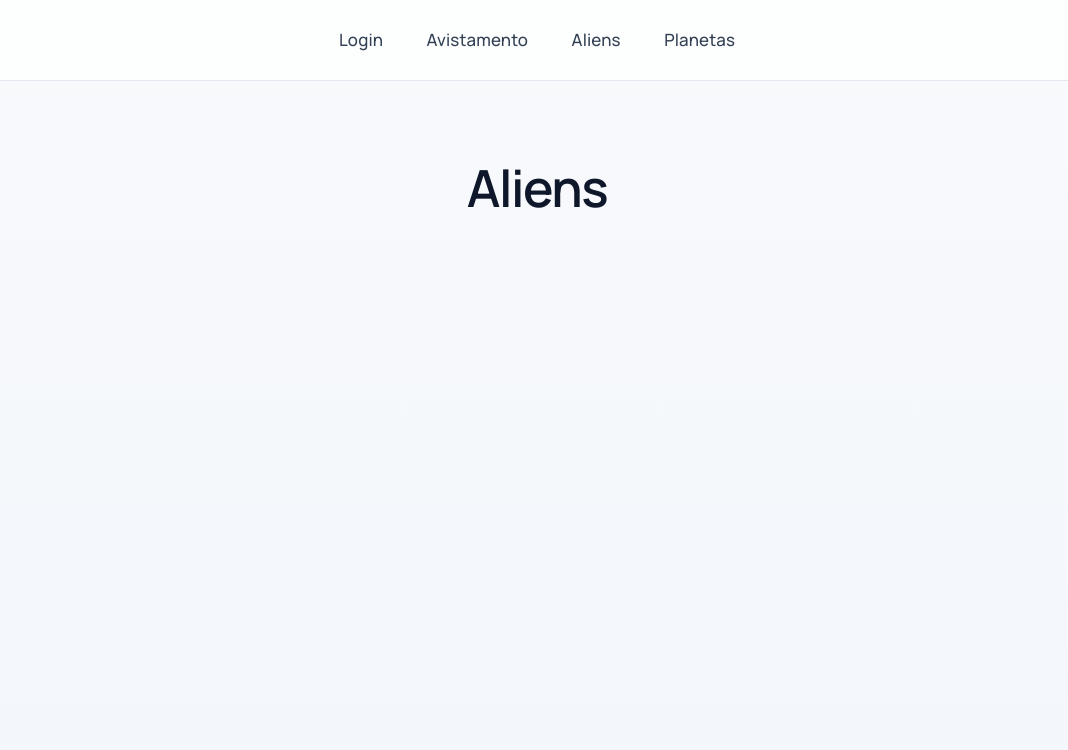
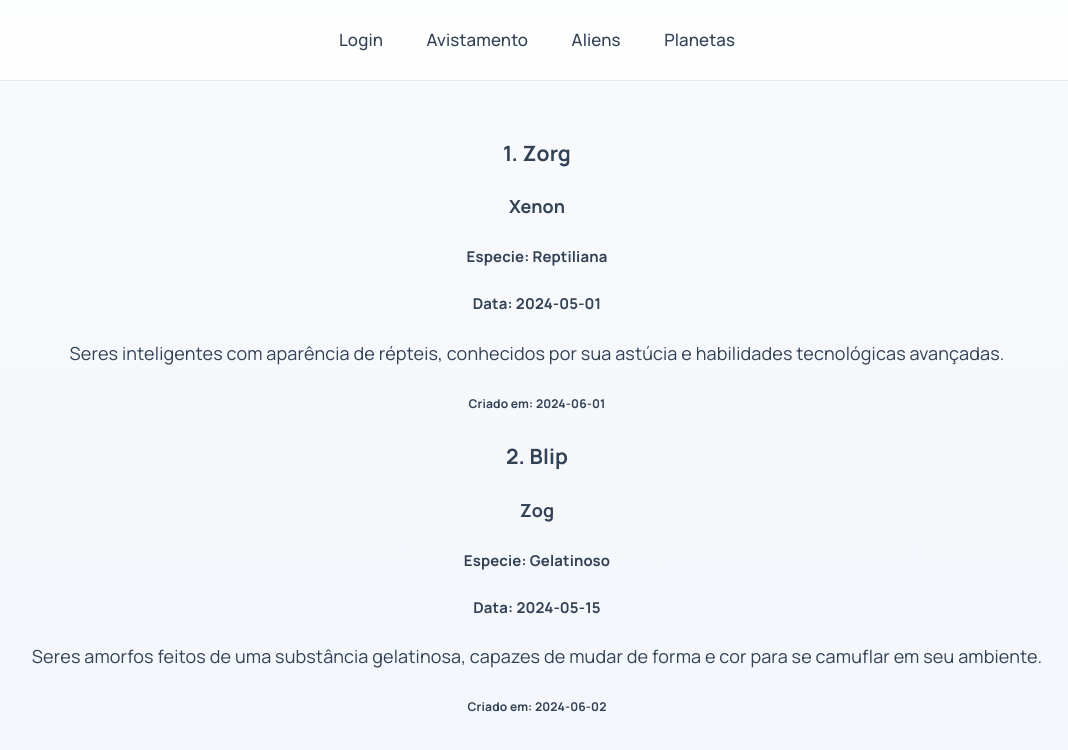
Before and after one commit to llcardos/Trabalho-Grupo4-React, a React (Vite) app in the folder trabalho-grupo4/: page /aliens in a window 1280 px wide. Shown: the top 750 px of the page, without its empty margins (103-1171 px from the left). Built offline with nearby package versions, Linux system fonts and the light colour scheme.

Commit message:
Correção nos cards

```diff
--- a/trabalho-grupo4/src/App.jsx
+++ b/trabalho-grupo4/src/App.jsx
@@ -1,20 +1,82 @@
 import { Navigate, Route, Routes } from 'react-router-dom'
 import './App.css'
 import Header from './components/Header'
+import Card from './components/Card.jsx'
+
+
+const aliens = [
+  { id: 1, nome: "Zorg", Planeta: "Xenon", Especie: "Reptiliana", Especiedescricao: "Seres inteligentes com aparência de répteis, conhecidos por sua astúcia e habilidades tecnológicas avançadas.", data: "2024-05-01", criadoEm: "2024-06-01" },
+  { id: 2, nome: "Blip", Planeta: "Zog", Especie: "Gelatinoso", Especiedescricao: "Seres amorfos feitos de uma substância gelatinosa, capazes de mudar de forma e cor para se camuflar em seu ambiente.", data: "2024-05-15", criadoEm: "2024-06-02" }
+]
+
+const avistamentos = [
+  { id: 1, titulo: "Luz Estranha no Céu", local: "Campo Aberto", data: "2024-05-10", descricao: "Várias testemunhas relataram uma luz brilhante e pulsante no céu durante a noite, que se movia de maneira errática antes de desaparecer." },
+  { id: 2, titulo: "Objeto Voador Não Identificado", local: "Cidade Grande", data: "2024-05-20", descricao: "Um objeto metálico em forma de disco foi visto pairando sobre a cidade por vários minutos, emitindo um zumbido baixo antes de subir rapidamente e desaparecer." }
+]
+
+const planetas = [
+  { id: 1, nome: "Xenon", galaxia: "Andromeda", clima: "Árido", habitavel: false, descricao: "Planeta desértico com temperaturas extremas e pouca água, habitado por formas de vida adaptadas a condições severas.", criadoEm: "2024-06-03" },
+]
+
 
 function App() {
   return (
     <>
       <Header />
-
       <main>
         <Routes>
           <Route path="/" element={<Navigate to="/login" replace />} />
           <Route path="/login" element={<h1>Login</h1>} />
-          <Route path="/avistamento" element={<h1>Avistamento</h1>} />
-          <Route path="/aliens" element={<h1>Aliens</h1>} />
-          <Route path="/planetas" element={<h1>Planetas</h1>} />
-          <Route path="*" element={<h1>Página não encontrada</h1>} />
+
+
+
+          <Route path="/avistamento" element={<Card
+            items={avistamentos}
+            className="cardAvistamento"
+            renderItem={(item) => (
+              <>
+                <h3>{item.id}. {item.titulo}</h3>
+                <h4>{item.local}</h4>
+                <h5>Data: {item.data}</h5>
+                <p>{item.descricao}</p>
+              </>
+            )}
+          />} />
+
+
+
+          <Route path="/aliens" element={<Card
+          items={aliens}
+          className="cardAlien"
+          renderItem={(item) => (
+            <>
+              <h3>{item.id}. {item.nome}</h3>
+              <h4>{item.Planeta}</h4>
+              <h5>Especie: {item.Especie}</h5>
+              <h5>Data: {item.data}</h5>
+              <p>{item.Especiedescricao}</p>
+              <h6>Criado em: {item.criadoEm}</h6>
+            </>
+          )} />} />
+
+
+
+          <Route path="/planetas" element={<Card
+          className="cardPlaneta"
+          items={planetas}
+          renderItem={(item) => (
+          <>
+              <h3>{item.id}. {item.nome}</h3>
+              <h4>Galaxia: {item.galaxia}</h4>
+              <h4>Clima: {item.clima}</h4>
+              <h6>{item.habitavel ? "Habitavel" : "Nao-habitavel"}</h6>
+              <p>{item.descricao}</p>
+              <h6>Criado em: {item.criadoEm}</h6>
+            </>
+          )} />} />
+
+
+          <Route path="*" element={<h1>Pagina nao encontrada</h1>} />
         </Routes>
       </main>
     </>
--- a/trabalho-grupo4/src/components/card.jsx
+++ b/trabalho-grupo4/src/components/card.jsx
@@ -1,72 +1,16 @@
-function cardAvistamento(avistamentos){
-return(
-<>
-{Avistamentos.map((avistamento) => (
-<article className="cardAvistamento">
-    <h3>{avistamento.id}. {avistamento.titulo}</h3>
-    <h4>{avistamento.Local}</h4>
-    <h5>Data: {avistamento.data}</h5>
-    <h5>Ultima atualização: {avistamento.atualizadoEm}</h5>                                                        {/* Talvez não seja relevante a ultima atualização? Só quando foi avistado*/}
-    <p>{avistamento.descricao}</p>
-    <h6>Criado em: {avistamento.criadoEm}</h6>
-</article>
-))}
-</>
-)}
+function Card({ items = [], keyExtractor, renderItem, className = "carditem" }) {
+  return (
+    <>
+      {items.map((item, index) => (
+        <article
+          className={className}
+          key={keyExtractor ? keyExtractor(item, index) : item.id ?? index}
+        >
+          {renderItem(item, index)}
+        </article>
+      ))}
+    </>
+  )
+}
 
-
-function cardAlien({Aliens}){
-return(
-<>
-{Aliens.map((alien) => (
-<article key={alien.id}className="cardAlien">
-    <h3>{alien.id}. {alien.nome}</h3>
-    <h4>Planeta: {alien.Planeta}</h4>
-    <h4>Especie: {alien.Especie}</h4>
-    <h6>Data: {alien.data}</h6>
-    <p>{alien.Especiedescricao}</p>
-    <h6>Criado em: {alien.criadoEm}</h6>
-
-</article>
-))}
-</>
-)}
-
-
-function cardPlaneta(planetas){
-return(
-<>
-{Planetas.map((planeta) => (
-<article className="cardPlaneta">
-    <h3>{planeta.id}. {planeta.nome}</h3>
-    <h4>Galaxia: {planeta.galaxia}</h4>
-    <h4>Clima: {planeta.clima}</h4>
-    <h6>{planeta.habitavel? "Habitavel": "Nao-habitavel"}</h6>
-    <p>{planeta.descricao}</p>
-    <h6>Criado em: {planeta.criadoEm}</h6>
-</article>
-))}
-</>
-)}
-
-
-function cardEvidencia(evidencias){
-return(
-<>
-{Evidencias.map((evidencia) => (
-<article className="cardEvidencia">
-    <h3>ID avistamento: {evidencia.avistamentoID}. {evidencia.tipo}</h3>
-    <h6>{evidencia.confiavel? "Fontes certificadas!": "Fontes não confiaveis..."}</h6>
-    <p>⚠ Clique por sua propria conta e risco: {evidencia.url}</p>
-    <p>{evidencia.descricao}</p>
-    <h6>Criado em: {evidencia.criadoEm}</h6>
-</article>
-))}
-</>
-)}
-
-
-export default cardAvistamento
-export default cardAlien
-export default cardPlaneta
-export default cardEvidencia
+export default Card
```
